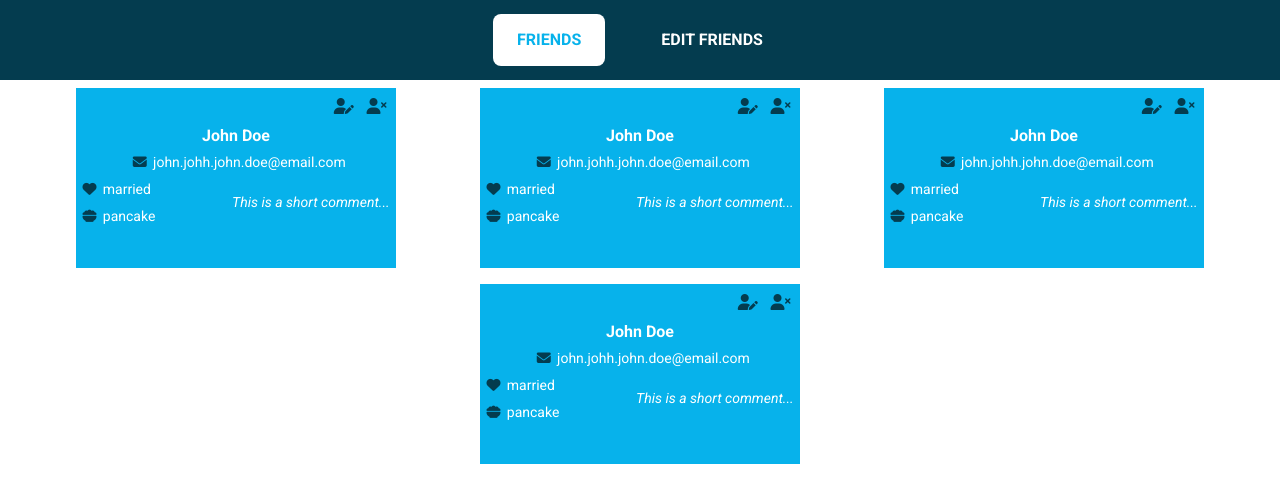
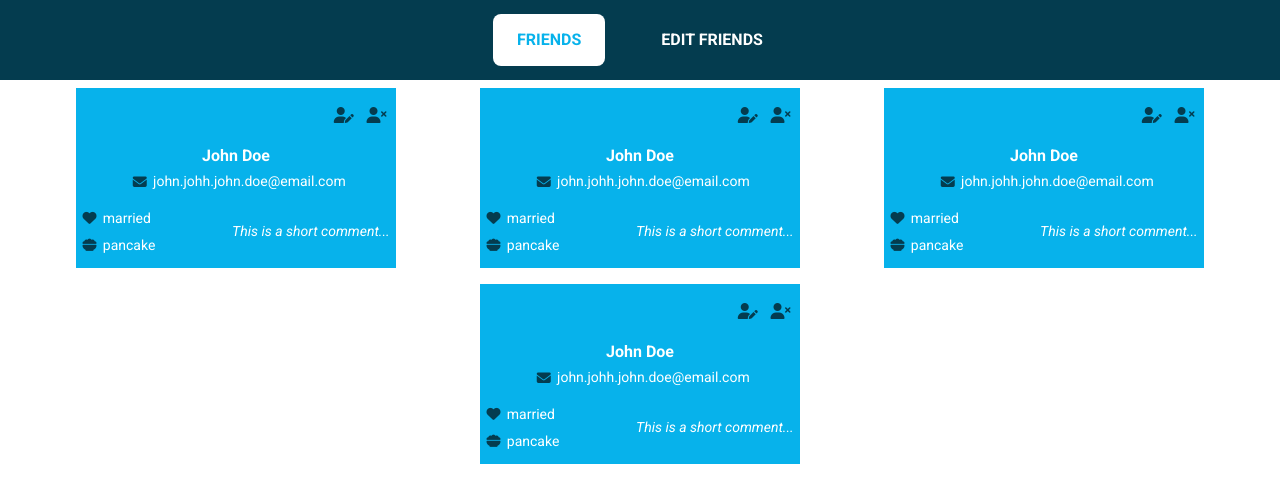
Before and after one commit to gondav/Friend-List, an Angular app in the folder frontend/: page /friends in a window 1280 px wide. Shown: the top 502 px of the page. Built offline with nearby package versions, Linux system fonts and the light colour scheme.

Commit message:
add .flex-column class

```diff
--- a/frontend/src/styles/utilities.scss
+++ b/frontend/src/styles/utilities.scss
@@ -6,3 +6,8 @@
   @extend %flex;
   align-items: center;
 }
+
+.flex-column {
+  @extend %flex;
+  flex-direction: column;
+}
```
